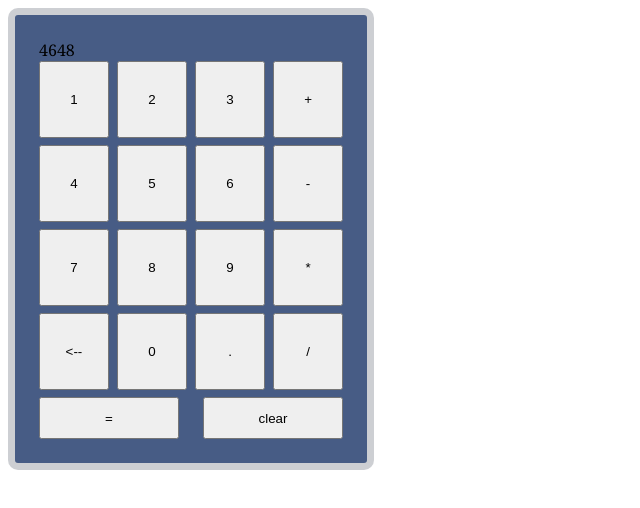
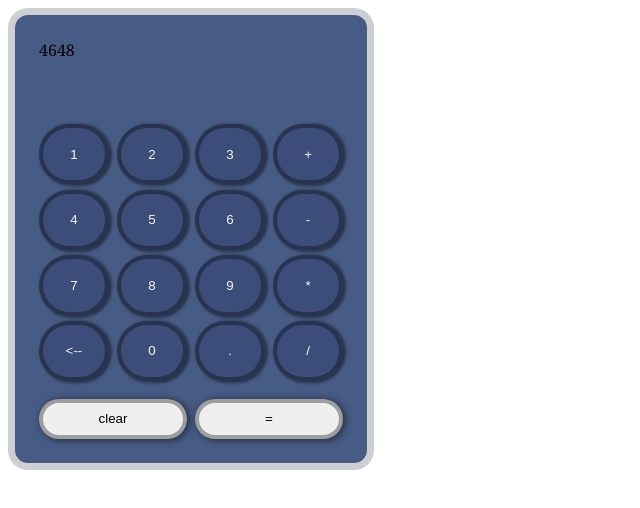
Before and after one commit to resetreboot1/calculator, a plain HTML site: page index.html in a window 1280 px wide. Shown: the whole page, without its empty margins (0-640 px from the left). Drawn offline with Linux system fonts and the light colour scheme.

Commit message:
Add more styles to the buttons

```diff
--- a/index.html
+++ b/index.html
@@ -31,8 +31,8 @@
        <button class="top-half-button">/</button>
      </div>
      <div class="bottom-half-container">
+       <button class="bottom-half-button">clear</button>
        <button class="bottom-half-button">=</button>
-       <button class="bottom-half-button">clear</button>
      </div>
     </div>
 </body>
--- a/styles.css
+++ b/styles.css
@@ -4,7 +4,7 @@ body {
 .calculator {
     border: 7px rgba(238, 236, 231, 0.802) solid;
     background-color: hsl(220, 30%, 40%);
-    border-radius: 10px;
+    border-radius: 20px;
     height: 50vh;
     width: 38vh;
     display: flex;
@@ -17,23 +17,38 @@ body {
     margin-top: auto;
     display: flex;
     justify-content: stretch;
-    gap: 3vh;
+    gap: 1vh;
     flex: 1;
+    margin-top: 4%;
 }
 
 .bottom-half-button {
     flex: 1;
+    border: 4px rgba(0, 0, 0, 0.340) solid;
+    border-radius: 60px;
+    box-shadow:2px 1px 7px 1px hsla(0, 0%, 0%, 0.454);
 }
+
 
 .top-half-container {
 
     display: flex;
     flex-wrap: wrap;
     justify-content: space-between;
-    flex: 8;
+    flex: 6.5;
+    margin-top: 8%;
 }
 
 .top-half-button {
     width: 23%;
     height: 23%;
+    border: 4px rgba(0, 0, 0, 0.340) solid;
+    border-radius: 40px;
+    box-shadow:2px 1px 3px 1px hsla(0, 0%, 0%, 0.454);
+    background-color: hsla(228, 50%, 24%, 0.292);
+    color: whitesmoke;
 }
+
+.display {
+    flex: 1.5;
+}
```
